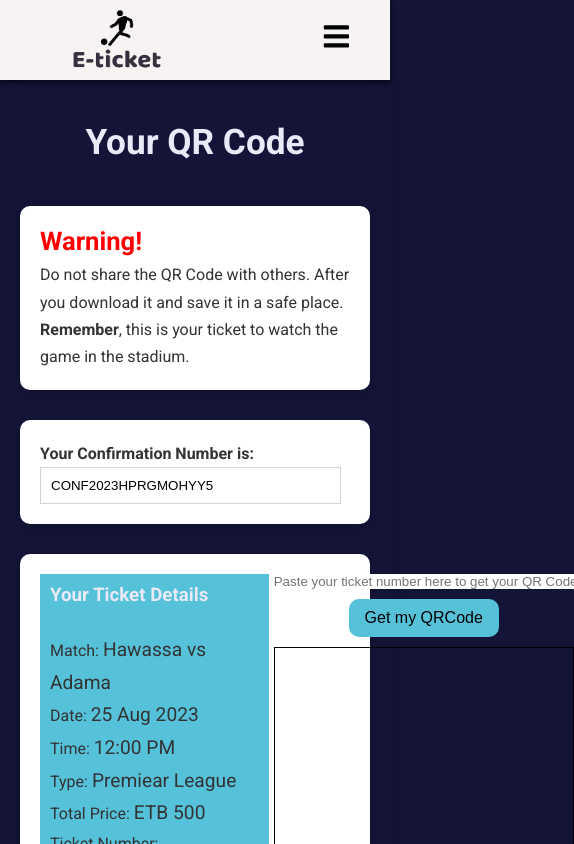
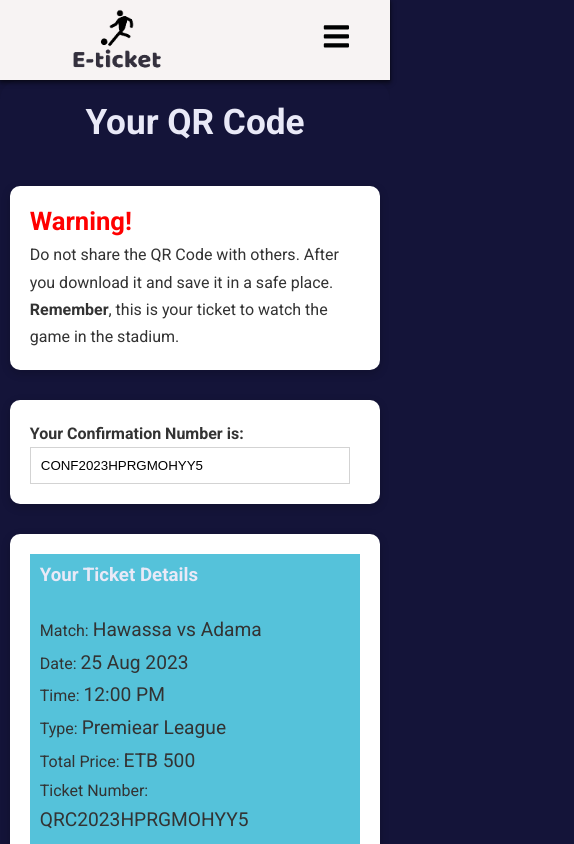
Before and after one commit to Amanuel2000/E-Ticketing-System, a React (Create React App) app in the folder client2/: page /generate in a window 390 px wide. Shown: the top 844 px of the page, 574 px wide, since content can reach past the window. Built offline with nearby package versions, Linux system fonts and the light colour scheme; sample sign-in values are in the browser's storage.

Commit message:
final updates on frontend part

```diff
--- a/client2/src/components/Navbar.jsx
+++ b/client2/src/components/Navbar.jsx
@@ -31,14 +31,9 @@ const Navbar = () => {
           <li>
             <NavLink to="/contact" className={({isActive}) => isActive ? 'active-nav' : ''} onClick={() => setIsNavShowing (prev => !prev)}>Contact</NavLink>
           </li>
-          {/* <li>
-            <NavLink to="/login" className={({isActive}) => isActive ? 'active-nav' : ''} onClick={() => setIsNavShowing (prev => !prev)}>Login</NavLink>
+          <li>
+            <NavLink to="/login" className={({isActive}) => isActive ? 'active-nav' : ''} onClick={() => setIsNavShowing (prev => !prev)}>Logout <PersonOutlinedIcon style={{paddingTop: "5px 0", margin: "0 10px", borderRadius: "50%", background: "lightblue"}}/><span>Aman</span></NavLink>
           </li>
-          <li>
-            <NavLink to="/register" className={({isActive}) => isActive ? 'active-nav' : ''} onClick={() => setIsNavShowing (prev => !prev)}>Register</NavLink>
-          </li> */}
-          <PersonOutlinedIcon />
-          <span>{currentUser.name}</span>
         </ul>
         <button className='nav_toggle-btn' onClick={() => setIsNavShowing (prev => !prev)}>
           {
--- a/client2/src/components/navbar.css
+++ b/client2/src/components/navbar.css
@@ -56,7 +56,7 @@ nav {
   .nav_links {
     position: absolute;
     top: 100%;
-    right: -2rem;
+    right: -5rem;
     flex-direction: column;
     gap: 0;
     z-index: 99;
--- a/client2/src/pages/generateQRC/GenerateQRC.jsx
+++ b/client2/src/pages/generateQRC/GenerateQRC.jsx
@@ -69,7 +69,7 @@ const GenerateQRC = () => {
             <div className="qrc">
               <input
                 type="text"
-                placeholder="Paste your ticket number here to get your QR Code "
+                placeholder="Paste your ticket number here"
                 value={url}
                 onChange={e => setUrl(e.target.value)} />
               <button onClick={GenerateQRCode}  className="gen-btn">Get my QRCode</button>
--- a/client2/src/pages/generateQRC/generateQRC.css
+++ b/client2/src/pages/generateQRC/generateQRC.css
@@ -1,5 +1,4 @@
 .gen-container {
-  box-shadow: 0px 0px 25px -10px rgba(0, 0, 0, 0.38);
   border-radius: 20px;
   padding: 20px;
   display: flex;
@@ -7,6 +6,7 @@
   justify-content: center;
   align-items: center;
   gap: 10px;
+  box-shadow: 0px 0px 25px -10px rgba(0, 0, 0, 0.38);
 }
 .gen-container h1 {
   text-align: center;
@@ -67,8 +67,11 @@
 }
 
 .qrc input {
-  width: 100%;
+  width: 60%;
   text-align: center;
+  border: 1px solid #ccc;
+  margin-top: 1rem;
+  padding: 5px;
 }
 .qrc .gen-qrc {
   width: 300px;
@@ -94,11 +97,37 @@
   font-weight: bold;
 }
 
-/* Media queries (small screen)*/
+/* Media queries (medium screen)*/
 @media screen and (max-width: 1024px) {
+  .gen-container {
+    padding: 0;
+  }
   .card-warn,
   .order-number,
   .card-qrc {
+    width: 90%;
+  }
+}
+
+/* Media queries (small screen)*/
+@media screen and (max-width: 600px) {
+  .card-warn,
+  .order-number,
+  .card-qrc {
+    width: 95%;
+  }
+  .card-qrc {
+    flex-direction: column;
+    gap: 1rem;
+  }
+  .qrc .gen-qrc {
+    width: 250px;
+    height: 250px;
+  }
+  .qrc input {
     width: 100%;
   }
+  .gen-btn {
+    width: 80%;
+  }
 }
--- a/client2/src/pages/login/Login.jsx
+++ b/client2/src/pages/login/Login.jsx
@@ -53,7 +53,8 @@ const Login = () => {
             />
           </div>
           {err && err}
-          <button onClick={handleLogin}>Login</button>
+          <button>Login</button>
+          {/* <button onClick={handleLogin}>Login</button> */}
         </form>
 
         <p>
--- a/client2/src/pages/login/login.css
+++ b/client2/src/pages/login/login.css
@@ -6,10 +6,8 @@
   align-items: center;
 }
 .login-card {
-  max-width: 30rem;
   margin: 2rem auto;
   padding: 2rem;
-  height: 80%;
   background-color: white;
   border-radius: 10px;
   box-shadow: -5px -5px 15px rgb(255, 255, 255, 0.1), 5px 5px 15px rgb(0, 0, 0, 0.35);
@@ -34,6 +32,7 @@
 
 .input-group input {
   padding: 0.5em;
+  width: 100%;
   border-bottom: 1px solid gray;
   font-size: 1rem;
 }
@@ -64,15 +63,13 @@
 /*Media Queries (medium screen)*/
 @media screen and (max-width: 1024px) {
   .login-card {
-    margin: 2rem 0;
-    width: 60%;
+    width: 85%;
   }
 }
 
 /*Media Queries (small screen)*/
 @media screen and (max-width: 600px) {
   .login-card {
-    margin: 2rem 0;
-    width: 90%;
+    width: 95%;
   }
 }
--- a/client2/src/pages/payment/payment.css
+++ b/client2/src/pages/payment/payment.css
@@ -74,19 +74,8 @@
 
 /* Media queries (small screen)*/
 @media screen and (max-width: 600px) {
-
-  .pay_card,
-  .ticket_summary_card {
+  .pay_card {
     width: 96%;
-  }
-
-  .summary_card {
-    flex-direction: column;
-    width: 96%;
-  }
-
-  .ord-num-cpy button {
-    padding: 1px 5px;
   }
 
   .pay_btn {
--- a/client2/src/pages/register/Register.jsx
+++ b/client2/src/pages/register/Register.jsx
@@ -66,7 +66,7 @@ const Register = () => {
               onChange={handleChange}
               />
           </div>
-          <p style={{color:"red", fontSize:"0.9rem", marginTop:"0"}}>{errors.username?.message}</p>
+          <p className="error-message">{errors.username?.message}</p>
 
           <div className="input-group">
             <Mail style={{ color: "#21465b" }}/>
@@ -77,7 +77,7 @@ const Register = () => {
               onChange={handleChange}
             />
           </div>
-          <p style={{color:"red"}}>{errors.email?.message}</p>
+          <p className="error-message">{errors.email?.message}</p>
 
           <div className="input-group">
             <Lock style={{ color: "#21465b" }}/>
@@ -88,7 +88,7 @@ const Register = () => {
               onChange={handleChange}
             />
           </div>
-          <p style={{color:"red"}}>{errors.password?.message}</p>
+          <p className="error-message">{errors.password?.message}</p>
 
           <div className="input-group">
             <Lock style={{ color: "#21465b" }}/>
@@ -99,10 +99,11 @@ const Register = () => {
               onChange={handleChange}
             />
           </div>
-          <p style={{color:"red"}}>{errors.confirm_password?.message}</p>
+          <p className="error-message">{errors.confirm_password?.message}</p>
 
           {err && err }
-          <button onClick={handleClick}>Register</button>
+          <button>Register</button>
+          {/* <button onClick={handleClick}>Register</button> */}
         </form>
 
         <p>
--- a/client2/src/pages/register/register.css
+++ b/client2/src/pages/register/register.css
@@ -10,7 +10,6 @@
   max-width: 30rem;
   margin: 2rem auto;
   padding: 2rem;
-  height: 80%;
   background-color: white;
   border-radius: 10px;
   box-shadow: -5px -5px 15px rgb(255, 255, 255, 0.1), 5px 5px 15px rgb(0, 0, 0, 0.35);
@@ -35,8 +34,15 @@
 
 .input-group input {
   padding: 0.5em;
+  width: 100%;
   border-bottom: 1px solid gray;
   font-size: 1rem;
+}
+.error-message {
+  color: red;
+  text-align: left;
+  font-size: 0.9rem;
+  margin-top: 0;
 }
 
 .register form button {
@@ -54,10 +60,6 @@
   font-weight: 700;
 }
 
-.register-card p {
-  text-align: center;
-}
-
 .register-card p span:hover {
   text-decoration: underline;
 }
@@ -65,15 +67,13 @@
 /*Media Queries (medium screen)*/
 @media screen and (max-width: 1024px) {
   .register-card {
-    margin: 2rem 0;
-    width: 60%;
+    width: 85%;
   }
 }
 
 /*Media Queries (small screen)*/
 @media screen and (max-width: 600px) {
   .register-card {
-    margin: 2rem 0;
-    width: 90%;
+    width: 95%;
   }
 }
--- a/client2/src/pages/ticket/ticket.css
+++ b/client2/src/pages/ticket/ticket.css
@@ -74,7 +74,14 @@
   .match_summary_card {
     width: 96%;
   }
+  .form-row div {
+    flex-direction: column;
+  }
   .ticket_btn {
     gap: 5px;
   }
+  .ticket_btn button {
+    padding: 5px;
+    border-radius: 5px;
+  }
 }
```
Also changed, not shown: client2/src/components/RequireAuth.jsx (added, +17 -0 lines).
